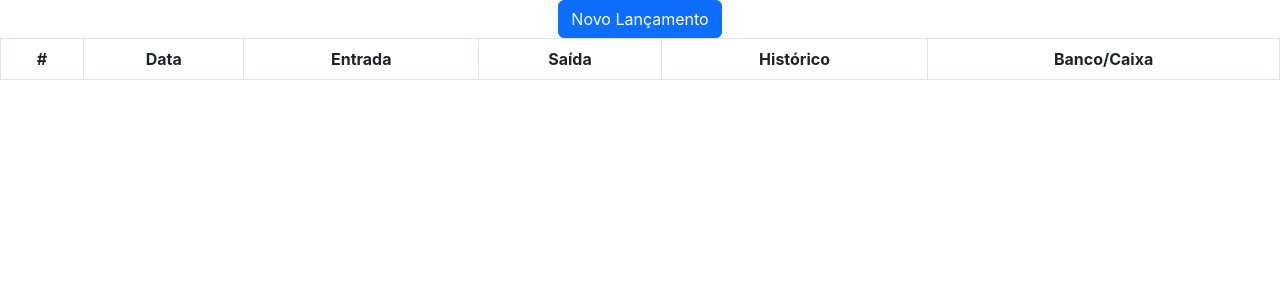
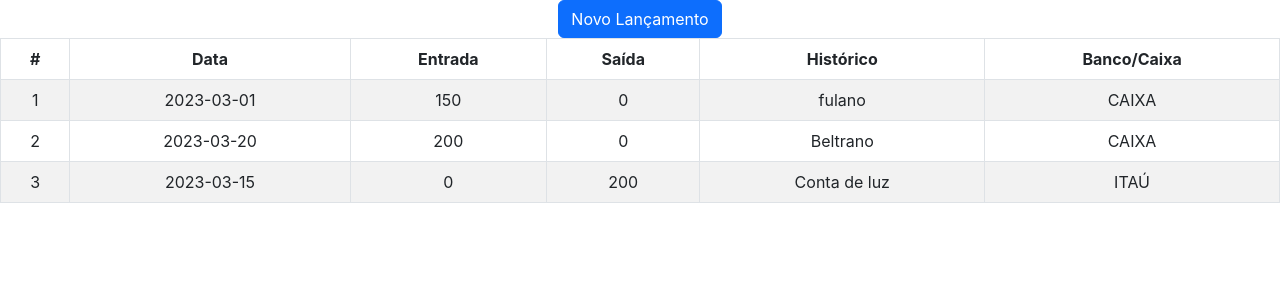
Before and after one commit to jonathasfrsantos/IBCNM_FRONT_RJS, a React (Create React App) app: page / in a window 1280 px wide. Shown: the top 300 px of the page. Built offline with nearby package versions, Linux system fonts and the light colour scheme; data requests are answered from the project's data file.

Commit message:
getAll for api register

```diff
--- a/data/db.json
+++ b/data/db.json
@@ -2,6 +2,7 @@
     "lancamentos": [
         {
             "id": 1,
+            "data":"2023-03-01",
             "entrada": 150.00,
             "saida": 0,
             "historico": "fulano",
@@ -11,6 +12,7 @@
 
         {
             "id": 2,
+            "data":"2023-03-20",
             "entrada": 200.00,
             "saida": 0,
             "historico": "Beltrano",
@@ -20,6 +22,7 @@
 
         {
             "id": 3,
+            "data":"2023-03-15",
             "entrada": 0,
             "saida": 200,
             "historico": "Conta de luz",
--- /dev/null
+++ b/src/services/registerServices/api.js
@@ -0,0 +1,23 @@
+import axios from "axios";
+
+const baseUrl = "http://localhost:3000/lancamentos";
+
+export const api = {
+    async getAll() {
+      try {
+        const response = await axios.get(`${baseUrl}`);
+        return response.data;
+      } catch (error) {
+        console.error(error);
+      }
+    },
+
+    async create(data) {
+      try {
+        const response = await axios.post(`${baseUrl}`, data);
+        return response.data;
+      } catch (error) {
+        console.error(error);
+      }
+    },
+  };
--- a/src/tables/MainTable.js
+++ b/src/tables/MainTable.js
@@ -1,8 +1,21 @@
-import { useState } from "react";
+import { useEffect, useState } from "react";
 import { Table } from "react-bootstrap";
+import { api } from "../services/registerServices/api";
 
 export function MainTable(){
     const [dataTable, setDataTable] = useState([]);
+
+
+  useEffect(() => {
+    async function fetchData() {
+      const fecthedData = await api.getAll();
+      setDataTable(fecthedData);
+    }
+
+    fetchData();
+  }, []);
+
+
 
   return (
     <Table striped bordered hover>
```
